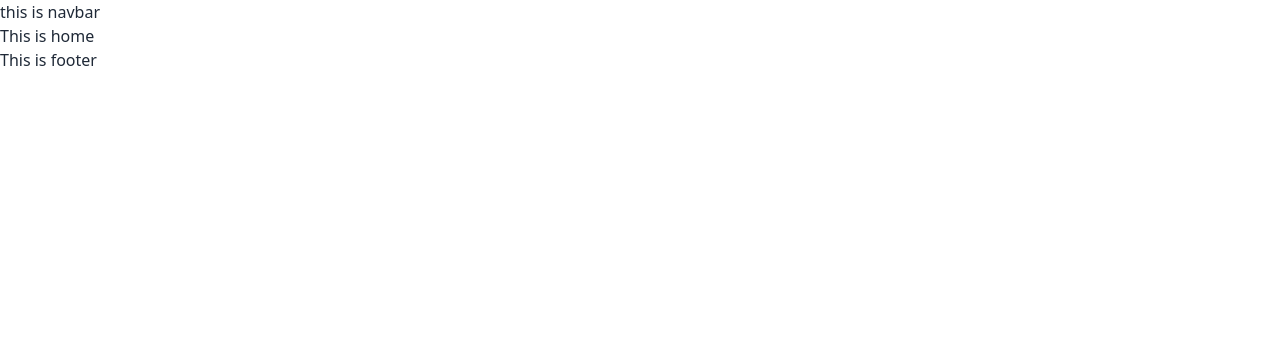
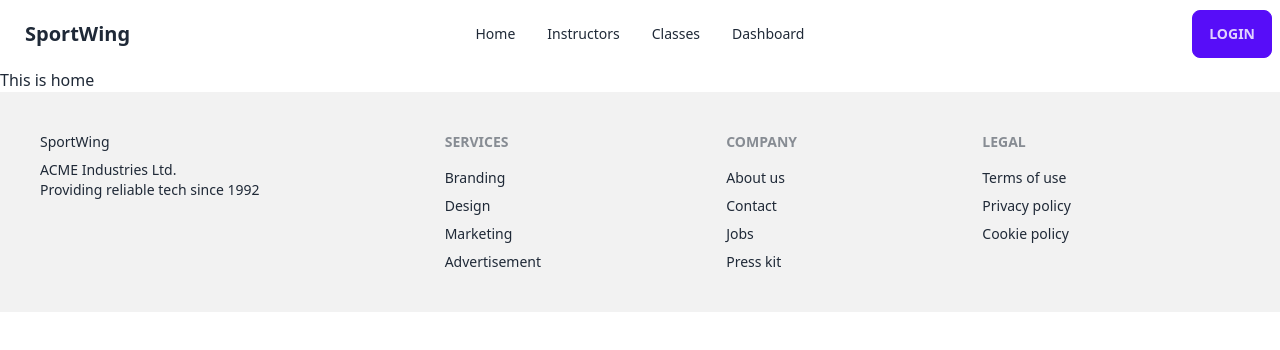
Before and after one commit to mdyasin7636/sportwing-client, a React (Vite) app: page / in a window 1280 px wide. Shown: the top 350 px of the page. Built offline with nearby package versions, Linux system fonts and the light colour scheme.

Commit message:
navbar added

```diff
--- /dev/null
+++ b/src/Pages/ErrorPage/ErrorPage.jsx
@@ -0,0 +1,26 @@
+import { Link } from "react-router-dom";
+import errorImg from '../../assets/error.jpg'
+
+const ErrorPage = () => {
+//   const { error } = useRouteError();
+  return (
+    <section className="flex items-center h-screen p-16 bg-gray-100 text-gray-900">
+      <div className="container flex flex-col items-center justify-center px-5 mx-auto my-8">
+        <img src={errorImg} alt="" className="w-2/4 mb-2 rounded-lg" />
+        <div className="max-w-md text-center">
+          {/* <p className="text-2xl font-semibold md:text-3xl text-red-800 mb-8">
+            {error?.message}
+          </p> */}
+          <Link
+            to="/"
+            className="btn p-4 btn-primary font-semibold"
+          >
+            Back to homepage
+          </Link>
+        </div>
+      </div>
+    </section>
+  );
+};
+
+export default ErrorPage;
--- a/src/Pages/Shared/Footer/Footer.jsx
+++ b/src/Pages/Shared/Footer/Footer.jsx
@@ -1,9 +1,32 @@
 
 const Footer = () => {
     return (
-        <div>
-            <h2>This is footer</h2>
-        </div>
+        <footer className="footer p-10 bg-base-200 text-base-content">
+  <div>
+    <p>SportWing</p>
+    <p>ACME Industries Ltd.<br/>Providing reliable tech since 1992</p>
+  </div>
+  <div>
+    <span className="footer-title">Services</span>
+    <a className="link link-hover">Branding</a>
+    <a className="link link-hover">Design</a>
+    <a className="link link-hover">Marketing</a>
+    <a className="link link-hover">Advertisement</a>
+  </div>
+  <div>
+    <span className="footer-title">Company</span>
+    <a className="link link-hover">About us</a>
+    <a className="link link-hover">Contact</a>
+    <a className="link link-hover">Jobs</a>
+    <a className="link link-hover">Press kit</a>
+  </div>
+  <div>
+    <span className="footer-title">Legal</span>
+    <a className="link link-hover">Terms of use</a>
+    <a className="link link-hover">Privacy policy</a>
+    <a className="link link-hover">Cookie policy</a>
+  </div>
+</footer>
     );
 };
 
--- a/src/Pages/Shared/Navbar/Navbar.jsx
+++ b/src/Pages/Shared/Navbar/Navbar.jsx
@@ -1,10 +1,63 @@
+import { Link } from "react-router-dom";
 
 const Navbar = () => {
-    return (
-        <div>
-            <h2>this is navbar</h2>
+  const navOptions = (
+    <>
+      <li>
+        <Link to='/'>Home</Link>
+      </li>
+      <li>
+        <Link to='/'>Instructors</Link>
+      </li>
+      <li>
+        <Link to='/'>Classes</Link>
+      </li>
+      <li>
+        <Link to='/'>Dashboard</Link>
+      </li>
+
+    </>
+  );
+
+  return (
+    <div className="navbar bg-base-100">
+      <div className="navbar-start">
+        <div className="dropdown">
+          <label tabIndex={0} className="btn btn-ghost lg:hidden">
+            <svg
+              xmlns="http://www.w3.org/2000/svg"
+              className="h-5 w-5"
+              fill="none"
+              viewBox="0 0 24 24"
+              stroke="currentColor"
+            >
+              <path
+                strokeLinecap="round"
+                strokeLinejoin="round"
+                strokeWidth="2"
+                d="M4 6h16M4 12h8m-8 6h16"
+              />
+            </svg>
+          </label>
+          <ul
+            tabIndex={0}
+            className="menu menu-sm dropdown-content mt-3 p-2 shadow bg-base-100 rounded-box w-52"
+          >
+            {navOptions}
+          </ul>
         </div>
-    );
+        <a className="btn btn-ghost normal-case text-xl">SportWing</a>
+      </div>
+      <div className="navbar-center hidden lg:flex">
+        <ul className="menu menu-horizontal px-1">
+         {navOptions}
+        </ul>
+      </div>
+      <div className="navbar-end">
+       <Link className="btn btn-primary" to='/login'>Login</Link>
+      </div>
+    </div>
+  );
 };
 
 export default Navbar;
--- a/src/Routes/Routes.jsx
+++ b/src/Routes/Routes.jsx
@@ -1,11 +1,13 @@
 import { createBrowserRouter } from "react-router-dom";
 import Main from "../Layouts/Main";
 import Home from "../Pages/Home/Home/Home";
+import ErrorPage from "../Pages/ErrorPage/ErrorPage";
 
 export const router = createBrowserRouter([
   {
     path: "/",
     element: <Main></Main>,
+    errorElement: <ErrorPage></ErrorPage>,
     children: [
         {
             path: '/',
```
Also changed, not shown: src/assets/error.jpg (added).
